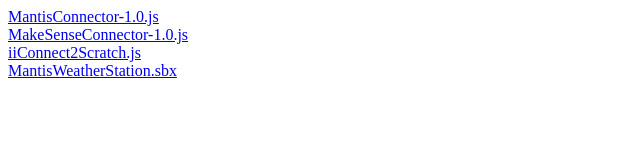
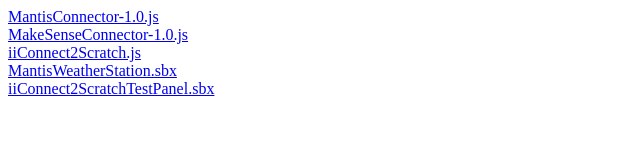
Before and after one commit to CreativeComputerLab/CreativeComputerLab.github.io, a plain HTML site: page index.html in a window 1280 px wide. Shown: the whole page, without its empty margins (0-640 px from the left). Drawn offline with Linux system fonts and the light colour scheme.

Commit message:
iiConnect2ScratchTestPanel.sbx

```diff
--- a/index.html
+++ b/index.html
@@ -2,3 +2,4 @@
 <a href="http://creativecomputerlab.github.io/MakeSenseConnector-1.0.js">MakeSenseConnector-1.0.js</a><br>
 <a href="http://creativecomputerlab.github.io/iiConnect2Scratch.js">iiConnect2Scratch.js</a><br>
 <a href="http://creativecomputerlab.github.io/MantisWeatherStation.sbx">MantisWeatherStation.sbx</a><br>
+<a href="http://creativecomputerlab.github.io/iiConnect2ScratchTestPanel.sbx">iiConnect2ScratchTestPanel.sbx</a><br>
```
Also changed, not shown: 1 other file.
